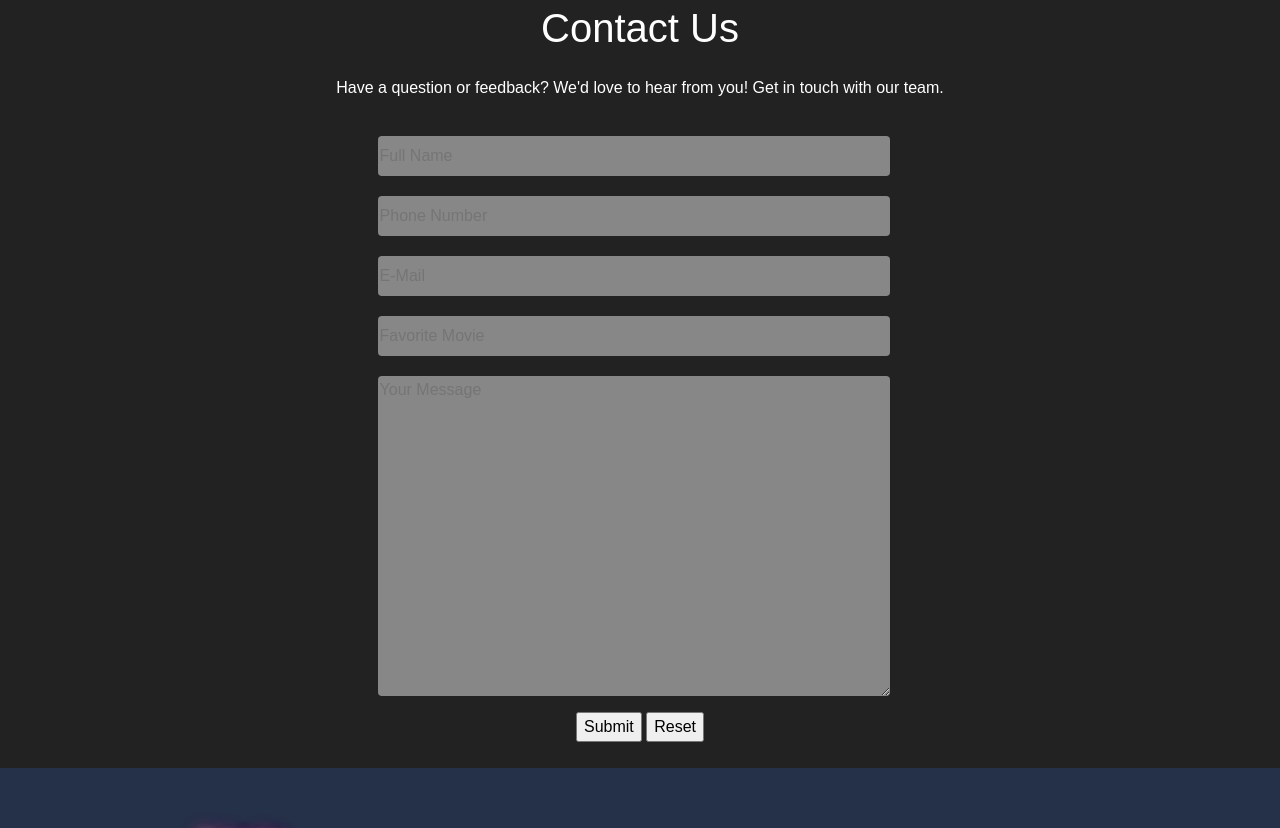
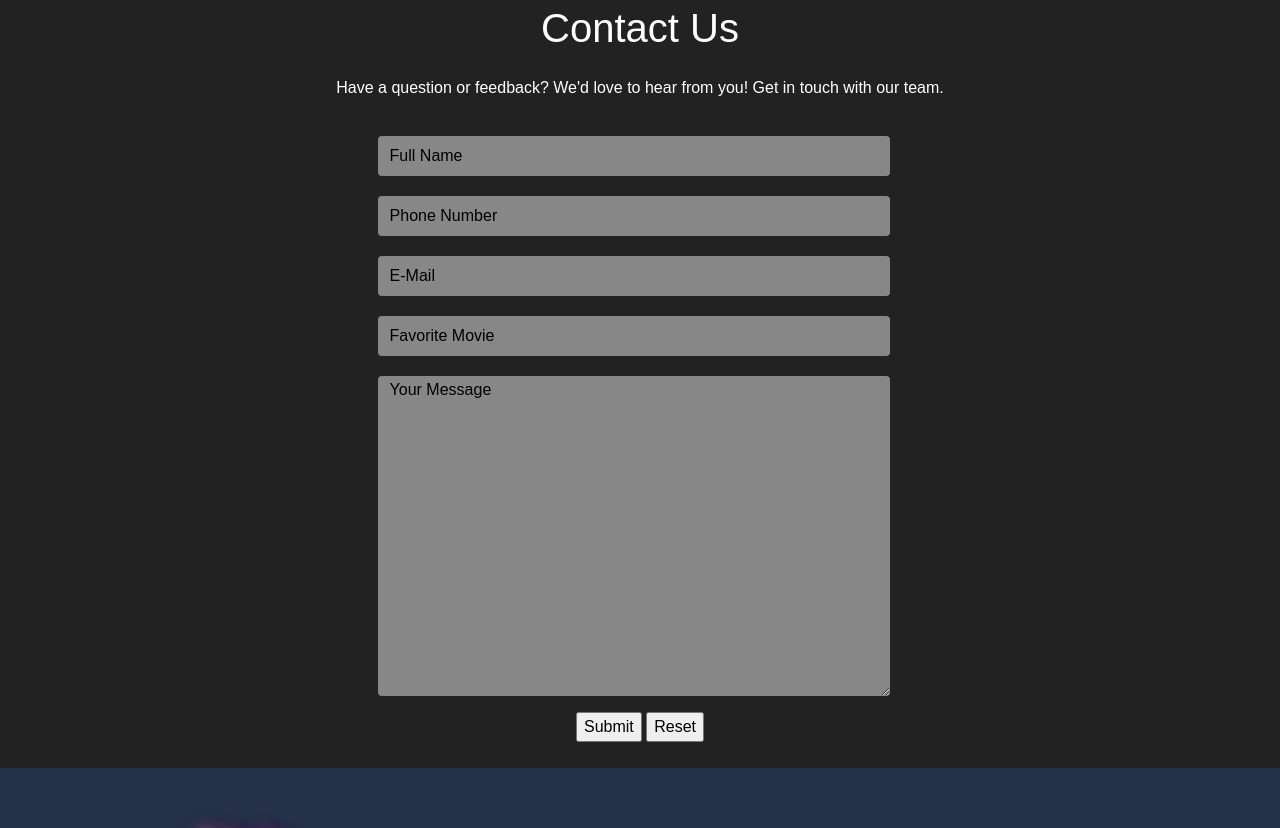
Before and after one commit to nirglus/Movies-Project, a plain HTML site: page html/about.html in a window 1280 px wide. Shown: the part 1820-2648 px from the top of the page. Drawn offline with nearby package versions, Linux system fonts and the light colour scheme; no server answers; a web font is replaced by a local one.

Commit message:
adjust placeholder

```diff
--- a/css/about.css
+++ b/css/about.css
@@ -67,3 +67,7 @@ form, .contact-container{
 .t-area{
     height:40vh;
 }
+::placeholder{
+    color: #000000;
+    padding-left: 10px;
+}
```
